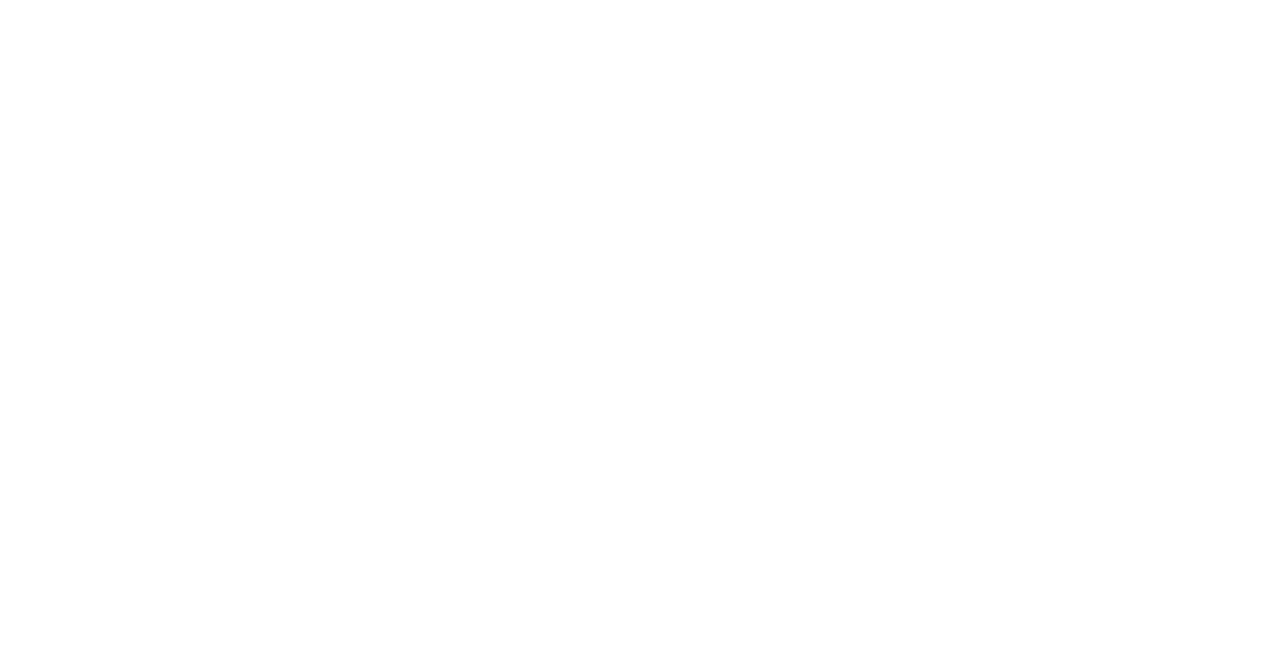
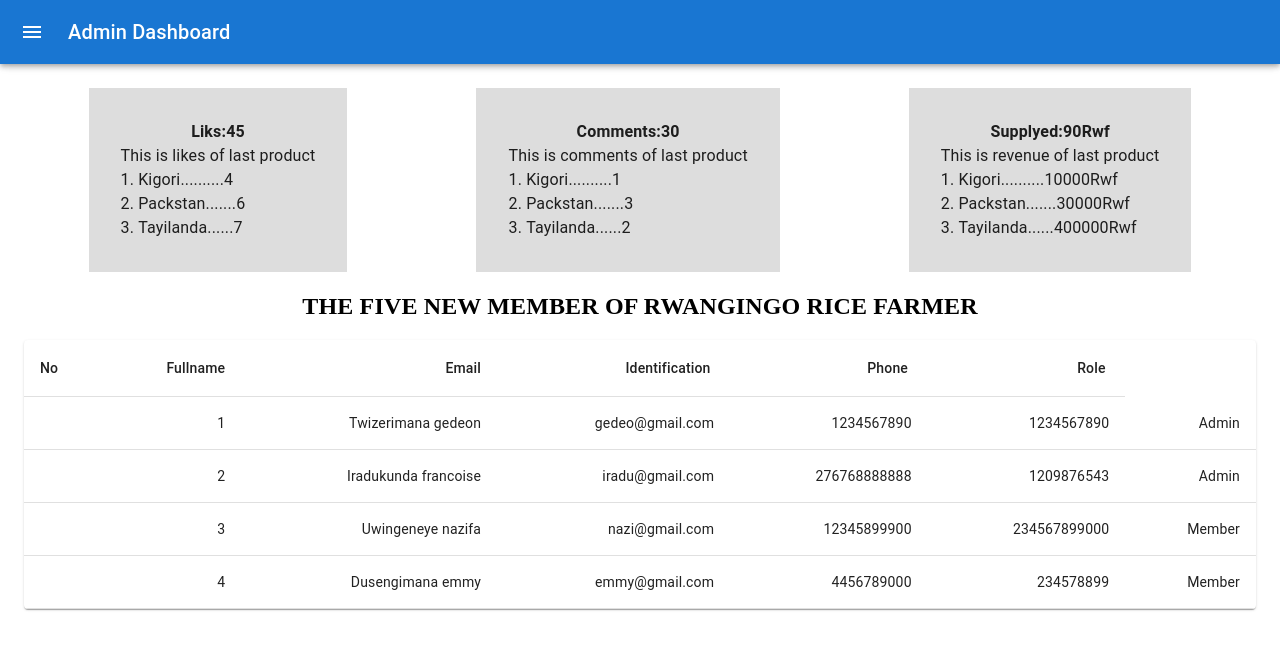
Before and after one commit to KAYITARES/ricer-farmer-fn, a React (Create React App) app in the folder farmer/: page /dashboard in a window 1280 px wide. Before the commit this address had no page. Shown: the top 650 px of the page. Built offline with nearby package versions, Linux system fonts and the light colour scheme.

Commit message:
admindashboard

```diff
--- a/farmer/src/App.js
+++ b/farmer/src/App.js
@@ -4,6 +4,9 @@
 import Product from './pages/product';
 import Single from './pages/Singleproduct';
 import Login from './pages/login';
+import Contact from "./pages/cont"
+import Signup from "./pages/signup"
+import Dashboard from "./pages/admindashbo"
 
 
 
@@ -20,6 +23,9 @@
     <Route path='/product' element={<Product/>}></Route>
     <Route path='/Singleproduct' element={<Single/>}></Route>
     <Route path='/login' element={<Login/>}></Route>
+    <Route path='/contact' element={<Contact/>}></Route>
+    <Route path='/signup' element={<Signup/>}></Route>
+    <Route path='/dashboard' element={<Dashboard/>}></Route>
 
 
 
--- a/farmer/src/pages/Singleproduct.jsx
+++ b/farmer/src/pages/Singleproduct.jsx
@@ -13,6 +13,7 @@
 import { CloseOutlined } from '@ant-design/icons';
 import  { useState ,useEffect} from 'react';
 import { Button, Modal } from 'antd';
+import Footer from "../component/footer"
 
 function Single(){
 
@@ -185,12 +186,14 @@
             </div>
 
         </div>
+        <Footer/>
         <div className="nav">
             <li><HomeOutlined /><a href="product">Home</a></li>
             <li><BarsOutlined /><a href="/oder">My carts</a></li>
             <li onClick={showModal}><SafetyCertificateOutlined onClick={showModal}/> Shop</li>
             <li><BarsOutlined /><a href="/oder">My orders</a></li>
         </div>
+
         </>
     )
 }
--- /dev/null
+++ b/farmer/src/pages/admindashbo.jsx
@@ -0,0 +1,243 @@
+import * as React from 'react';
+import { styled, useTheme } from '@mui/material/styles';
+import Box from '@mui/material/Box';
+import Drawer from '@mui/material/Drawer';
+import CssBaseline from '@mui/material/CssBaseline';
+import MuiAppBar from '@mui/material/AppBar';
+import Toolbar from '@mui/material/Toolbar';
+import List from '@mui/material/List';
+import Typography from '@mui/material/Typography';
+import Divider from '@mui/material/Divider';
+import IconButton from '@mui/material/IconButton';
+import MenuIcon from '@mui/icons-material/Menu';
+import ChevronLeftIcon from '@mui/icons-material/ChevronLeft';
+import ChevronRightIcon from '@mui/icons-material/ChevronRight';
+import ListItem from '@mui/material/ListItem';
+import ListItemButton from '@mui/material/ListItemButton';
+import ListItemIcon from '@mui/material/ListItemIcon';
+import ListItemText from '@mui/material/ListItemText';
+import InboxIcon from '@mui/icons-material/MoveToInbox';
+import MailIcon from '@mui/icons-material/Mail';
+import Logo from "../assets/logo.jpeg"
+
+import Table from '@mui/material/Table';
+import TableBody from '@mui/material/TableBody';
+import TableCell from '@mui/material/TableCell';
+import TableContainer from '@mui/material/TableContainer';
+import TableHead from '@mui/material/TableHead';
+import TableRow from '@mui/material/TableRow';
+import Paper from '@mui/material/Paper';
+
+
+
+function createData(No: number,Fullname: string,Email:string,Identification: number,Phone: number,Role: string,
+) {
+  return { No, Fullname,Email, Identification, Phone, Role, };
+}
+
+const rows = [
+  createData(1, "Twizerimana gedeon", "gedeo@gmail.com", 1234567890, 1234567890,"Admin"),
+  createData(2, "Iradukunda francoise", "iradu@gmail.com", 276768888888, 1209876543,"Admin"),
+  createData(3, "Uwingeneye nazifa", "nazi@gmail.com", 12345899900, 234567899000,"Member"),
+  createData(4, "Dusengimana emmy", "emmy@gmail.com", 4456789000, 234578899,"Member"),
+]
+
+const drawerWidth = 240;
+const Main = styled('main', { shouldForwardProp: (prop) => prop !== 'open' })(
+  ({ theme, open }) => ({
+    flexGrow: 1,
+    padding: theme.spacing(3),
+    transition: theme.transitions.create('margin', {
+      easing: theme.transitions.easing.sharp,
+      duration: theme.transitions.duration.leavingScreen,
+    }),
+    marginLeft: `-${drawerWidth}px`,
+    ...(open && {
+      transition: theme.transitions.create('margin', {
+        easing: theme.transitions.easing.easeOut,
+        duration: theme.transitions.duration.enteringScreen,
+      }),
+      marginLeft: 0,
+    }),
+  }),
+);
+const AppBar = styled(MuiAppBar, {
+  shouldForwardProp: (prop) => prop !== 'open',
+})(({ theme, open }) => ({
+  transition: theme.transitions.create(['margin', 'width'], {
+    easing: theme.transitions.easing.sharp,
+    duration: theme.transitions.duration.leavingScreen,
+  }),
+  ...(open && {
+    width: `calc(100% - ${drawerWidth}px)`,
+    marginLeft: `${drawerWidth}px`,
+    transition: theme.transitions.create(['margin', 'width'], {
+      easing: theme.transitions.easing.easeOut,
+      duration: theme.transitions.duration.enteringScreen,
+    }),
+  }),
+}));
+const DrawerHeader = styled('div')(({ theme }) => ({
+  display: 'flex',
+  alignItems: 'center',
+  padding: theme.spacing(0, 1),
+  // necessary for content to be below app bar
+  ...theme.mixins.toolbar,
+  justifyContent: 'flex-end',
+}));
+export default function Dashboard() {
+  const theme = useTheme();
+  const [open, setOpen] = React.useState(false);
+  const handleDrawerOpen = () => {
+    setOpen(true);
+  };
+  const handleDrawerClose = () => {
+    setOpen(false);
+  };
+  return (
+    <Box sx={{ display: 'flex' }}>
+      <CssBaseline />
+      <AppBar position="fixed" open={open}>
+        <Toolbar>
+          <IconButton
+            color="inherit"
+            aria-label="open drawer"
+            onClick={handleDrawerOpen}
+            edge="start"
+            sx={{ mr: 2, ...(open && { display: 'none' }) }}
+          >
+            <MenuIcon />
+          </IconButton>
+          <Typography variant="h6" noWrap component="div">
+             Admin Dashboard
+          </Typography>
+        </Toolbar>
+
+      </AppBar>
+      <Drawer
+        sx={{
+          width: drawerWidth,
+          flexShrink: 0,
+          '& .MuiDrawer-paper': {
+            width: drawerWidth,
+            boxSizing: 'border-box',
+          },
+        }}
+        variant="persistent"
+        anchor="left"
+        open={open}
+      >
+        <DrawerHeader>
+          <IconButton onClick={handleDrawerClose}>
+            {theme.direction === 'ltr' ? <ChevronLeftIcon /> : <ChevronRightIcon />}
+          </IconButton>
+        </DrawerHeader>
+        <Divider />
+        <div className="logo">
+          <img src={Logo} alt="logoo" />
+          <h1 style={{color:"green"}}>Rwangingo Rice Farmer </h1>
+        </div>
+        <List>
+          {['Home', 'Post product', 'Annauncement', 'Message'].map((text, index) => (
+            <ListItem key={text} disablePadding>
+              <ListItemButton>
+                <ListItemIcon>
+                  {index % 2 === 0 ? <InboxIcon /> : <MailIcon />}
+                </ListItemIcon>
+                <ListItemText primary={text} />
+              </ListItemButton>
+            </ListItem>
+          ))}
+        </List>
+        <Divider />
+
+        <List>
+          {['Production', 'All member', 'Transaction'].map((text, index) => (
+            <ListItem key={text} disablePadding>
+              <ListItemButton>
+                <ListItemIcon>
+                  {index % 2 === 0 ? <InboxIcon /> : <MailIcon />}
+                </ListItemIcon>
+                <ListItemText primary={text} />
+              </ListItemButton>
+            </ListItem>
+          ))}
+        </List>
+      </Drawer>
+      <Main open={open}>
+        <DrawerHeader />
+          <div className="parcentages">
+              <div className="likes">
+                <h5>Liks:<span>45</span></h5>
+                <span>This is likes of last product</span>
+                <p>
+                  <li>Kigori..........<span>4</span></li>
+                  <li>Packstan.......<span>6</span></li>
+                  <li>Tayilanda......<span>7</span></li>
+
+                </p>
+
+              </div>
+              <div className="likes">
+              <h5>Comments:<span>30</span></h5>
+              <span>This is comments of last product</span>
+              <p>
+                  <li>Kigori..........<span>1</span></li>
+                  <li>Packstan.......<span>3</span></li>
+                  <li>Tayilanda......<span>2</span></li>
+
+                </p>
+              </div>
+              <div className="likes">
+              <h5>Supplyed:<span>90</span>Rwf</h5>
+              <span>This is revenue of last product</span>
+              <p>
+                  <li>Kigori..........<span>10000</span>Rwf</li>
+                  <li>Packstan.......<span>30000</span>Rwf</li>
+                  <li>Tayilanda......<span>400000</span>Rwf</li>
+
+                </p>
+              </div>
+          </div>
+        <Typography paragraph>
+            <div className="member">
+              <h1 style={{color:"black"}}>The five new member of Rwangingo rice farmer</h1>
+              <TableContainer component={Paper}>
+      <Table sx={{ minWidth: 650 }} aria-label="simple table">
+        <TableHead>
+          <TableRow>
+            <TableCell >No</TableCell>
+            <TableCell align="right">Fullname</TableCell>
+            <TableCell align="right">Email</TableCell>
+            <TableCell align="right">Identification&nbsp;</TableCell>
+            <TableCell align="right">Phone&nbsp;</TableCell>
+            <TableCell align="right">Role&nbsp;</TableCell>
+
+          </TableRow>
+        </TableHead>
+        <TableBody>
+          {rows.map((row) => (
+            <TableRow
+              key={row.name}
+              six={{ '&:last-child td, &:last-child th': { border:0 } }}
+            >
+              <TableCell component="th" scope="row">
+                {row.name}
+              </TableCell>
+              <TableCell align="right">{row.No}</TableCell>
+              <TableCell align="right">{row.Fullname}</TableCell>
+              <TableCell align="right">{row.Email}</TableCell>
+              <TableCell align="right">{row.Identification}</TableCell>
+              <TableCell align="right">{row.Phone}</TableCell>
+              <TableCell align="right">{row.Role}</TableCell>
+            </TableRow>
+          ))}
+        </TableBody>
+      </Table>
+    </TableContainer>
+            </div>
+        </Typography>
+      </Main>
+    </Box>
+  );
+}
--- a/farmer/src/pages/header.jsx
+++ b/farmer/src/pages/header.jsx
@@ -13,12 +13,12 @@
     </div>
     <div className="links">
         <ul>
-            <li><a href="#">home</a></li>
+            <li><a href="/welcome">home</a></li>
             <li><a href="#">who we are</a></li>
-            <li><a href="#">contact us</a></li>
+            <li><a href="/contact">contact us</a></li>
             <li><a href="#">impact</a></li>
             <li><a href="/product">product</a></li>
-            <li><a href="#">sign up</a></li>
+            <li><a href="/signup">sign up</a></li>
             <li><a href="/login">login</a></li>
         </ul>
     </div>
--- a/farmer/src/pages/login.jsx
+++ b/farmer/src/pages/login.jsx
@@ -2,6 +2,7 @@
 import { LockOutlined, UserOutlined } from '@ant-design/icons';
 import { Button, Checkbox, Form, Input } from 'antd';
 import Navbar from './header';
+import Footer from "../component/footer"
 
 function Login() {
   // const onFinish = (values: any) => {
@@ -54,6 +55,7 @@
       </Form.Item>
     </Form>
       </div>
+      <Footer/>
 
     </>
   );
--- a/farmer/src/pages/product.jsx
+++ b/farmer/src/pages/product.jsx
@@ -1,5 +1,6 @@
 import Navbar from "./header"
 import Cards from "../component/cards"
+import  Footer  from "../component/footer"
 
 function Product(){
 
@@ -12,8 +13,9 @@
             <div className="different-card">
             <Cards/>
             </div>
+           </div>
+           <Footer/>
 
-           </div>
         </>
     )
 }
--- a/farmer/src/sass/main.scss
+++ b/farmer/src/sass/main.scss
@@ -3,6 +3,7 @@
 @import "pages/Singleproduct.scss";
 @import "pages/product.scss";
 @import "pages/login.scss";
+@import "pages/dashbord.scss";
 
 
 
--- /dev/null
+++ b/farmer/src/sass/pages/dashbord.scss
@@ -0,0 +1,40 @@
+.heads{
+    background-color: red;
+    width: 100%;
+    display: flex;
+    justify-content: space-around;
+}
+
+.logo{
+    display: flex;
+    flex-direction: column;
+    align-items: center;
+
+   img{
+    width: 80px;
+   }
+    h1{
+        font-size: 1rem;
+    }
+}
+.parcentages{
+    display:  flex;
+    justify-content: space-around;
+
+
+    .likes{
+      background-color: #ddd;
+      padding: 2rem;
+
+      h5{
+       font-size: 1rem;
+       font-weight: bold;
+       text-align: center;
+      }
+      p{
+        font-size: 1rem;
+        list-style: decimal;
+      }
+    }
+
+}
```
Also changed, not shown: farmer/src/assets/logo.jpeg (added).
